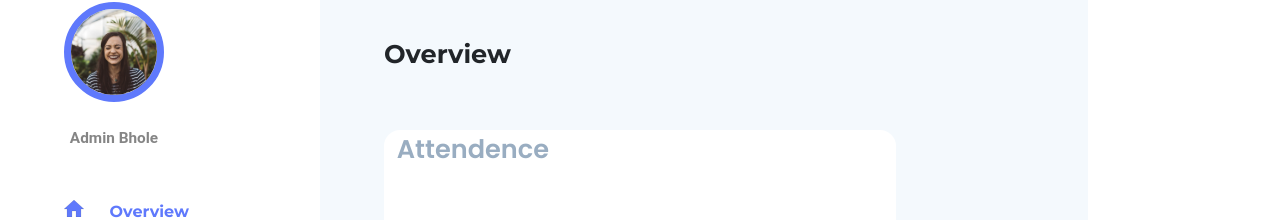
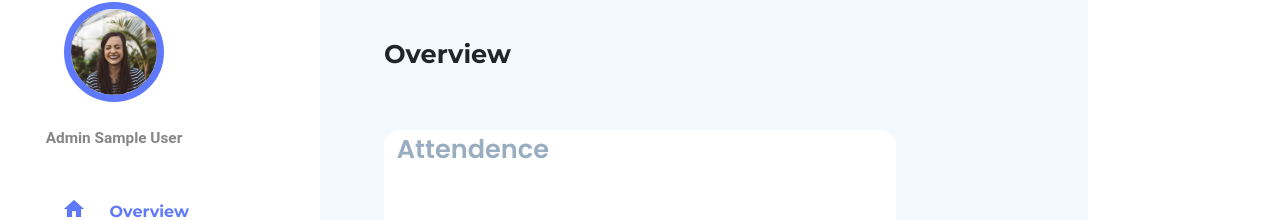
Before and after one commit to nischaynagar/CollegeScape, a React (Create React App) app: page /#/dashboard in a window 1280 px wide. Shown: the part 104-324 px from the top of the page. Built offline with nearby package versions, Linux system fonts and the light colour scheme; sample sign-in values are in the browser's storage.

Commit message:
admin name on sidebar

```diff
--- a/src/Components/DashboardComponents/sidebar/index.js
+++ b/src/Components/DashboardComponents/sidebar/index.js
@@ -10,9 +10,11 @@ import profile from "./images/profile.svg";
 import admin from "./images/admin.svg";
 import searchbar from "./images/searchbar.svg";
 import mainpic from "./images/mainpic.svg";
+import { useUser } from "../../../contexts/user";
 
 function Sidebar() {
   const location = useLocation();
+  const [state, dispatch] = useUser();
 
   return (
     <div className={design.leftbar}>
@@ -20,7 +22,7 @@ function Sidebar() {
         <div className={design.profile}>
           <img src={mainpic} alt="hello" className={design.mainphoto}></img>
         </div>
-        <p className={design.profileName}>Admin Bhole</p>
+        <p className={design.profileName}>Admin {state.user.name}</p>
       </div>
       <div className={design.choices}>
         <Link to="/dashboard" style={{ textDecoration: "none" }}>
```
